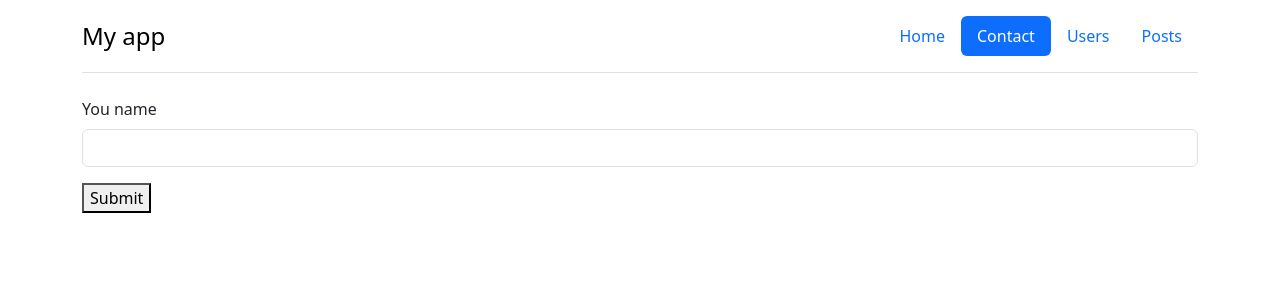
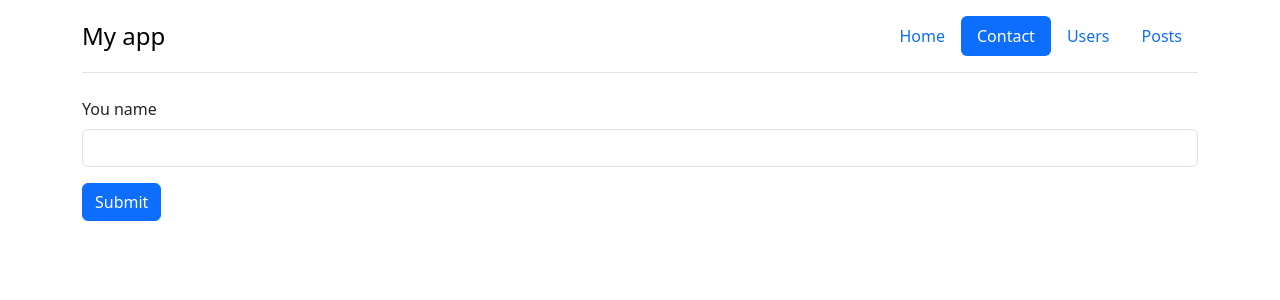
Before and after one commit to ferlobo1985/UDMY-Sveltekit-basics, a SvelteKit app: page /contact in a window 1280 px wide. Shown: the top 300 px of the page. Built offline with nearby package versions, Linux system fonts and the light colour scheme.

Commit message:
16-Form enhance
16-Form enhance

```diff
--- a/src/routes/contact/+page.svelte
+++ b/src/routes/contact/+page.svelte
@@ -1,9 +1,19 @@
 <script>
+    import { enhance } from '$app/forms';
     export let form;
 </script>
 
+<form method="POST" use:enhance={({formElement, formData, action, cancel, submitter})=>{
+    console.log(formElement) // DOM ELEMENT
+    console.log(formData.get('name')) /// FORMDATA OBJECT
+    console.log(action) /// where is going to POST
+    // cancel()
+    return async ({result,update})=>{
+        console.log(result);
+        update()
+    }
 
-<form method="POST">
+}}>
     <div class="mb-3">
         <label for="name" class="form-label">You name</label>
         <input type="text" class="form-control" name="name" id="formname"/>
@@ -11,7 +21,7 @@
             <strong>{form.errors.name}</strong>
         {/if}
     </div>
-    <button type="submit">Submit</button>
+    <button type="submit" class="btn btn-primary">Submit</button>
 </form>
 {#if form && form.success}
     <p>thank you !!!</p>
```
